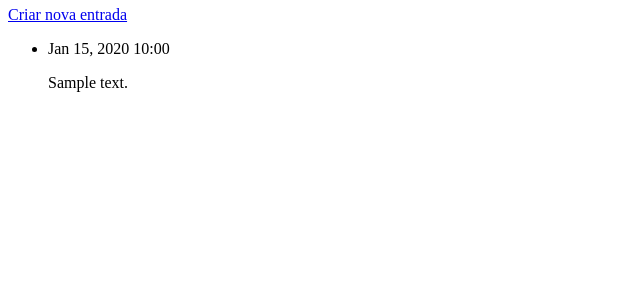
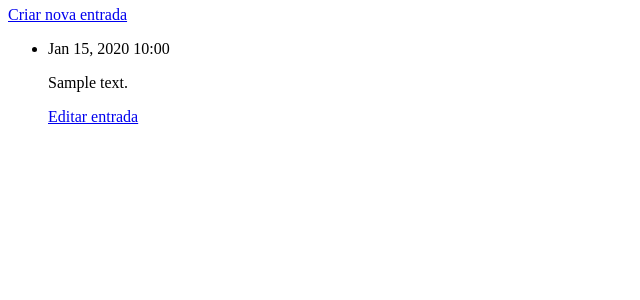
Before and after one commit to gsbad/learning-log, a Django app: page /assuntos/1/ in a window 1280 px wide. Shown: the part 162-462 px from the top of the page, without its empty margins (0-640 px from the left). Run offline with Django 5.2, Linux system fonts and the light colour scheme; tables that the repository leaves empty hold one stand-in row (values such as "Sample post").

Commit message:
implementação da funcionalidade editar_entrada

```diff
--- a/learningLog/learningLogApp/templates/learningLogApp/assunto.html
+++ b/learningLog/learningLogApp/templates/learningLogApp/assunto.html
@@ -9,6 +9,7 @@
         <li>
             <p>{{ entrada.data_inicial|date:'M d, Y H:i' }}</p>
             <p>{{ entrada.texto|linebreaks }}</p>
+            <p><a href="{% url 'learningLogApp:editar_entrada' entrada.id %}">Editar entrada</a></p>
         </li>
         {% empty %}
         <li>
--- a/learningLog/learningLogApp/urls.py
+++ b/learningLog/learningLogApp/urls.py
@@ -23,4 +23,7 @@ urlpatterns = [
 
      # Página de criação de Novas entradas
     path('nova_entrada/<int:assunto_id>/', views.nova_entrada, name='nova_entrada'),
+
+     # Página de ediçao de entradas
+    path('editar_entrada/<int:entrada_id>/', views.editar_entrada, name='editar_entrada'),
 ]
--- a/learningLog/learningLogApp/views.py
+++ b/learningLog/learningLogApp/views.py
@@ -1,6 +1,6 @@
 from django.shortcuts import render
 
-from .models import Assunto
+from .models import Assunto, Entrada
 from .forms import AssuntoForm , EntradaForm
 
 from django.http import HttpResponseRedirect
@@ -56,6 +56,24 @@ def nova_entrada(request , assunto_id):
         nova_entrada.save()
         return HttpResponseRedirect(reverse('learningLogApp:assunto',
                                             args=[assunto_id]))
-    #atraves do contexto passa o forumario que recebeu a instancia da class AssuntoForm() de forms.py e usada com tag de template {{ form.as_p }}
     contexto = { 'assunto' : assunto , 'form': form }
     return render(request, 'learningLogApp/nova_entrada.html', contexto)
+
+def editar_entrada(request , entrada_id):
+    """Editar uma entrada."""
+    entrada = Entrada.objects.get(id = entrada_id)
+    assunto = entrada.assunto
+
+    if request.method != 'POST':
+        # Requisição inicial; Preenche previamente o form com entrada atual
+        form = EntradaForm(instance = entrada)
+    else:
+        # Dados de POST submetidos; processa os dados
+        form = EntradaForm(instance = entrada, data = request.POST)
+
+    if form.is_valid():
+        form.save()
+        return HttpResponseRedirect(reverse('learningLogApp:assunto',
+                                            args=[assunto.id]))
+    contexto = { 'entrada' : entrada , 'assunto' : assunto , 'form': form }
+    return render(request, 'learningLogApp/editar_entrada.html', contexto)
```
Also changed, not shown: learningLog/learningLogApp/templates/learningLogApp/editar_entrada.html (added, +10 -0 lines), learningLog/learningLogApp/templates/learningLogApp/editar_assunto.html (added).
